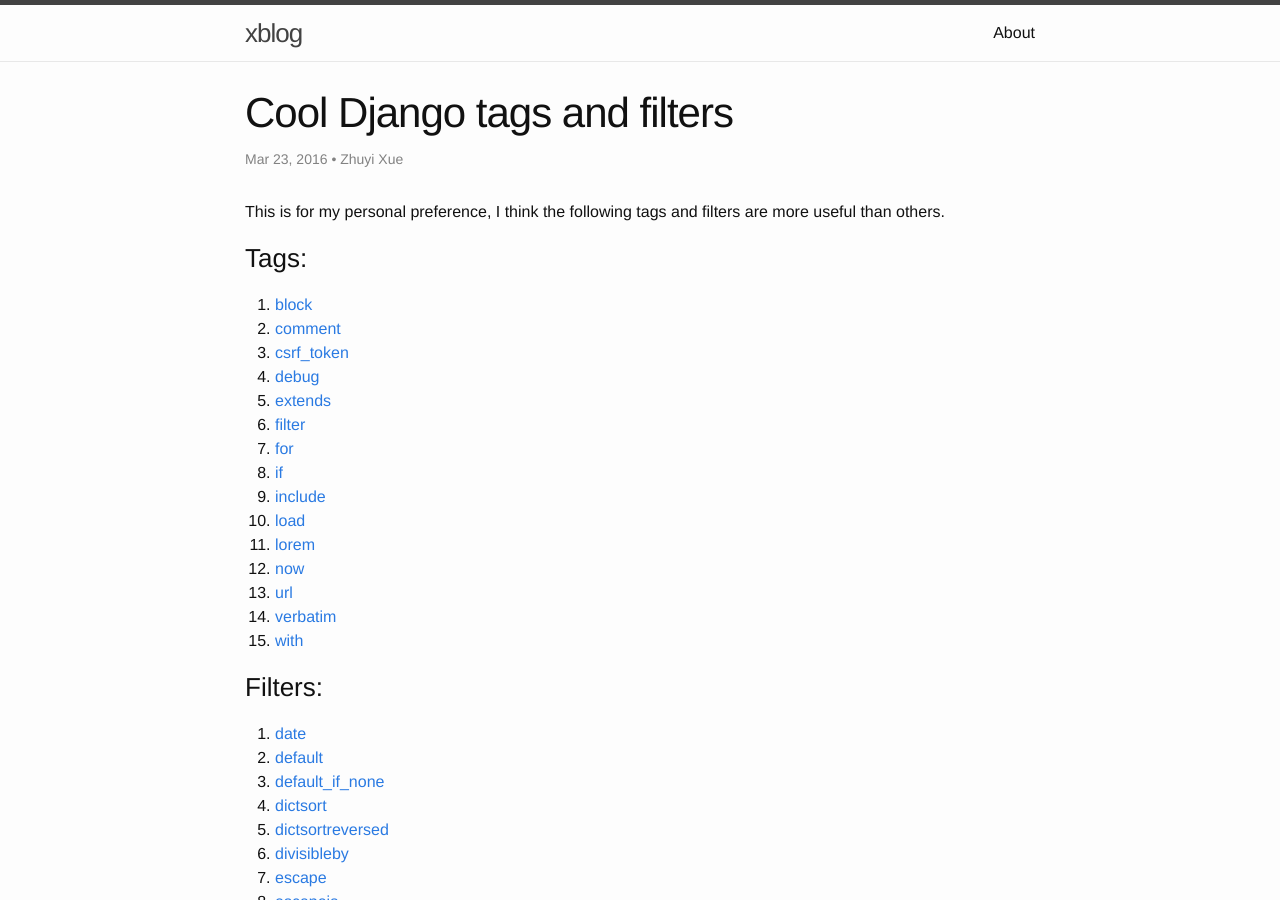
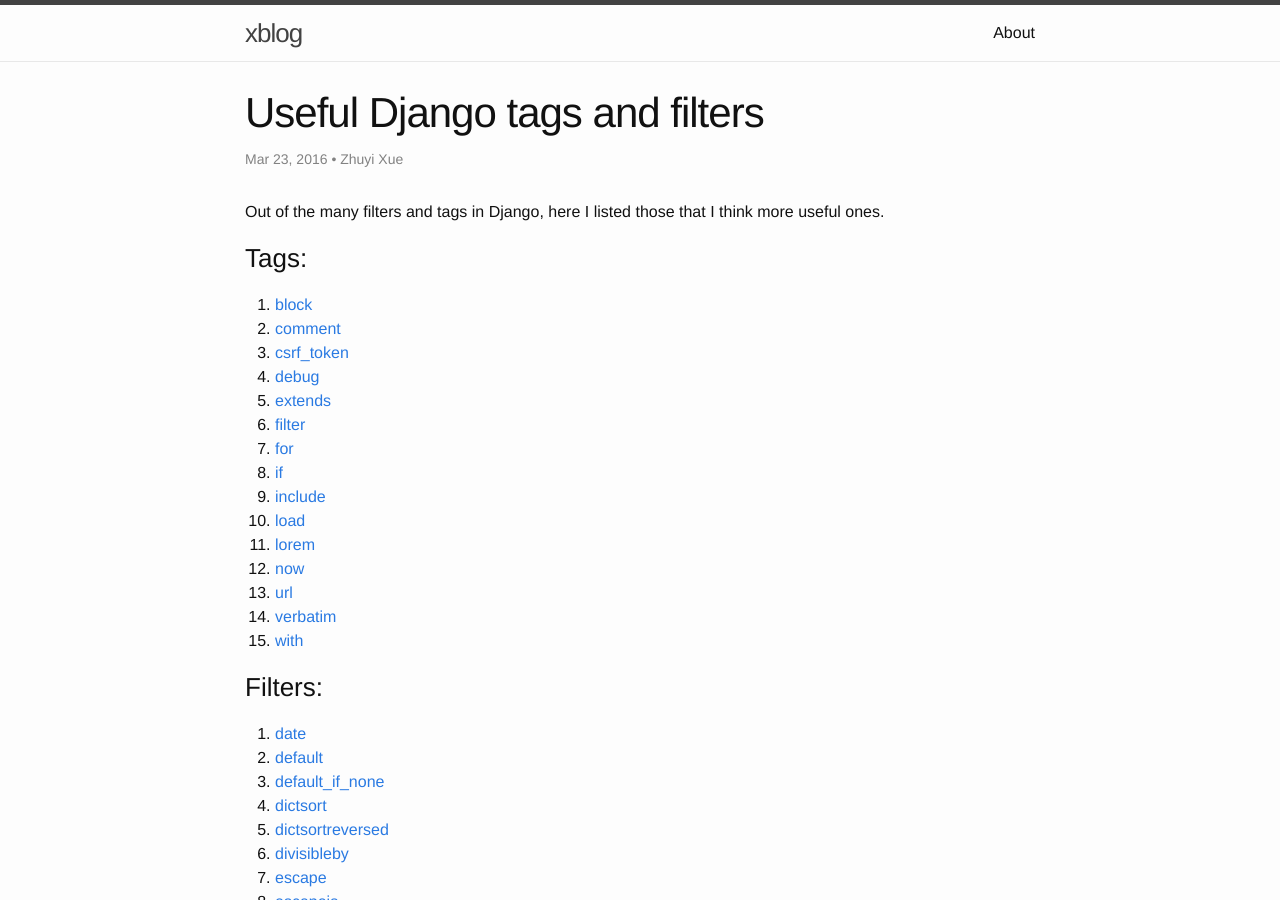
Before and after one commit to zyxue/zyxue.github.io, a Jekyll site: the page built from _posts/2016-03-23-useful-django-tags-and-filters.md, in a window 1280 px wide and 900 px high. Built offline with Jekyll 4.4.1, drawn with Linux system fonts in a browser that asks for light colours; comment, search, counter and statistics services are not loaded.

Commit message:
updated  _posts/2016-03-23-useful-django-tags-and-filters.md

```diff
--- a/_posts/2016-03-23-cool-django-tags-and-filters.md
+++ b/_posts/2016-03-23-useful-django-tags-and-filters.md
@@ -1,12 +1,12 @@
 ---
 layout: post
-title:  Cool Django tags and filters
+title:  Useful Django tags and filters
 author: Zhuyi Xue
-tags: spaceemacs,emacs,python
+tags: django,python,tags,filters
 ---
 
-This is for my personal preference, I think the following tags and filters are
-more useful than others.
+Out of the many filters and tags in Django, here I listed those that I think
+more useful ones.
 
 ### Tags:
 1. [block](https://docs.djangoproject.com/en/dev/ref/templates/builtins/#block)
```
